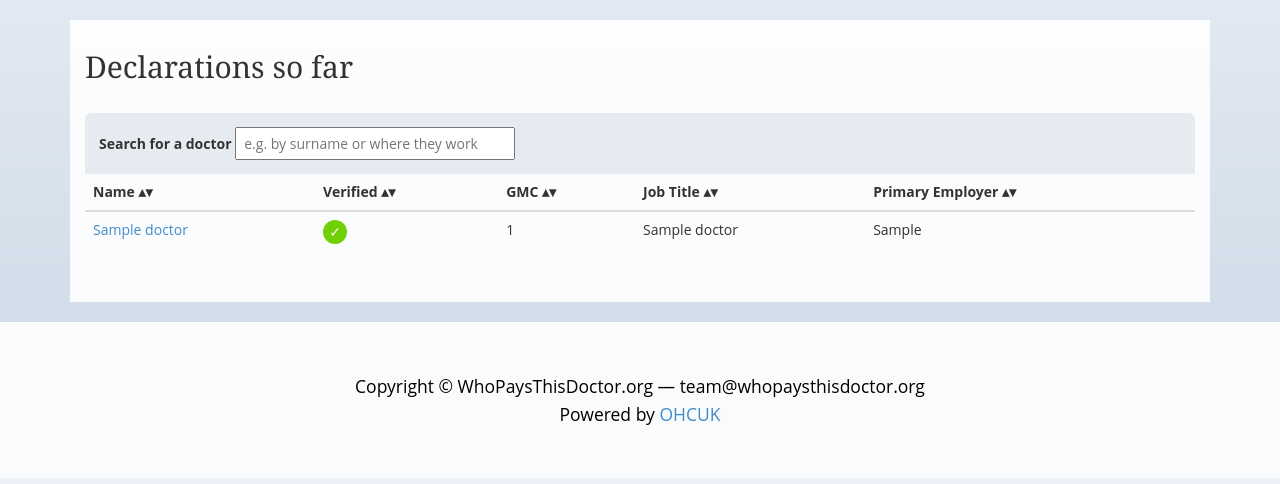
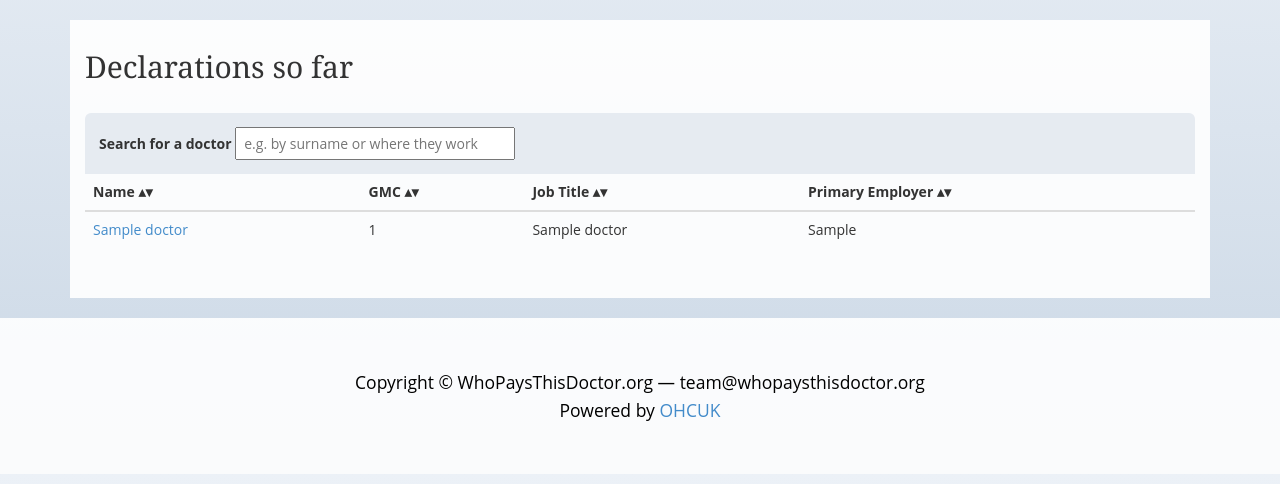
Before and after one commit to openhealthcare/whopaysthisdoctor.org, a Django app: template whopays/templates/doctors/doctor_list.html in a window 1280 px wide. Shown: the part 216-700 px from the top of the page. Run offline with Django 3.2, Linux system fonts and the light colour scheme; the template is opened without the code that fills it: most values are stand-ins (such as "Sample title", 1, 10 or a date in 2020); some libraries are stand-ins or nearby versions; some web fonts are replaced.

Commit message:
Removes the verified column from the doctors list

```diff
--- a/whopays/templates/doctors/doctor_list.html
+++ b/whopays/templates/doctors/doctor_list.html
@@ -13,7 +13,6 @@
         <table class="table sortable" id="doctor-table">
           <tr>
             <th>Name</th>
-            <th>Verified</th>
             <th>GMC</th>
             <th>Job Title</th>
             <th>Primary Employer</th>
@@ -25,7 +24,6 @@
                   {{ doctor.name }}
                 </a>
               </td>
-              <td>{% if doctor.self_created %}<span class="verified verified--yes">✓</span>{% else %}<span class="verified verified--no">?</span>{% endif %}</td>
               <td>{{doctor.gmc_number}}</td>
               <td>{{doctor.job_title}}</td>
               <td>{{doctor.primary_employer}}</td>
```
